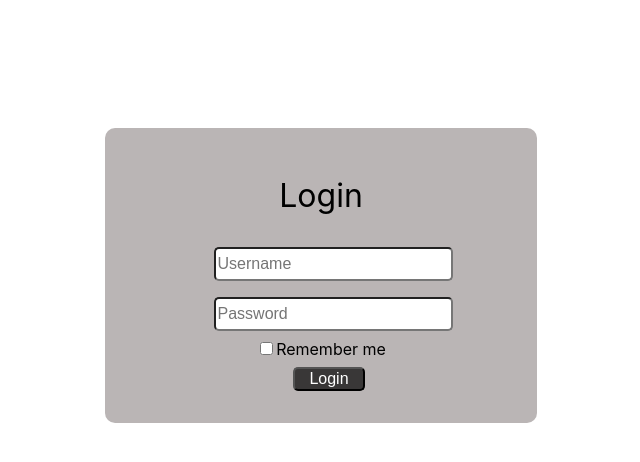
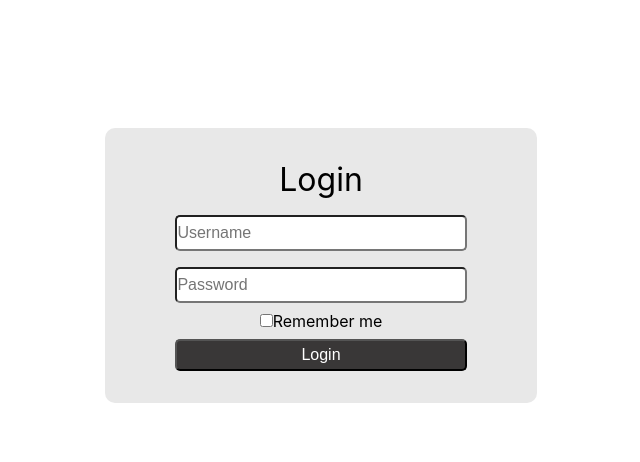
Before and after one commit to Fiw0202/ExercireTrack, a React (Create React App) app: page / in a window 1280 px wide. Shown: the top 462 px of the page, without its empty margins (319-959 px from the left). Built offline with nearby package versions, Linux system fonts and the light colour scheme.

Commit message:
edit login style

```diff
--- a/src/Components/Login/Login.css
+++ b/src/Components/Login/Login.css
@@ -1,4 +1,9 @@
-.login-form {
+* {
+    margin: 0;
+    padding: 0;
+}
+
+.login-container {
     margin-top: 10%;
     display: flex;
     flex-direction: column;
@@ -8,7 +13,7 @@
 }
 
 form {
-    background-color: rgb(186, 181, 181);
+    background-color: rgb(232, 232, 232);
     width: 30%;
     height: 50%;
     padding: 24px;
@@ -22,11 +27,17 @@ form {
 
 .login-head {
     font-size: 32px;
-    padding: 24px;
+    padding: 8px;
+}
+
+.center {
+    width: 80%;
+    display: flex;
+    justify-content: center;
 }
 
 .form-login input {
-    height: 28px;
+    height: 32px;
     width: 100%;
     font-size: 16px;
     border-radius: 5px;
@@ -36,7 +47,9 @@ form {
 .login-button button {
     margin: 8px;
     border-radius: 5px;
+    /* padding: 8px 40%; */
     width: 100%;
+    height: 32px;
     font-size: 16px;
     background-color: rgb(57, 55, 55);
     color: white;
--- a/src/Components/Login/Login.js
+++ b/src/Components/Login/Login.js
@@ -3,23 +3,21 @@ import './Login.css'
 
 const Login = () => {
     return (
-        <div className='login-form'>
+        <div className='login-container'>
             <form>
                 <span className="login-head">Login</span>
-                <div className="form-login">
+                <div className="form-login center">
                     <input type='text' placeholder='Username' />
                 </div>
-                <div className="form-login">
-                    <input type='text' placeholder='Password' />
+                <div className="form-login center">
+                    <input type='password' placeholder='Password' />
                 </div>
-                <div>
+                <div className="login-checkbox">
                     <label className="checkbox">
-                        <input type="checkbox" />
-                        Remember me
-                    </label>
+                        <input type="checkbox" />Remember me</label>
                 </div>
-                <div className="login-button">
-                    <button>Login</button>
+                <div className="login-button center">
+                    <button type="submit">Login</button>
                 </div>
             </form>
         </div>
```
